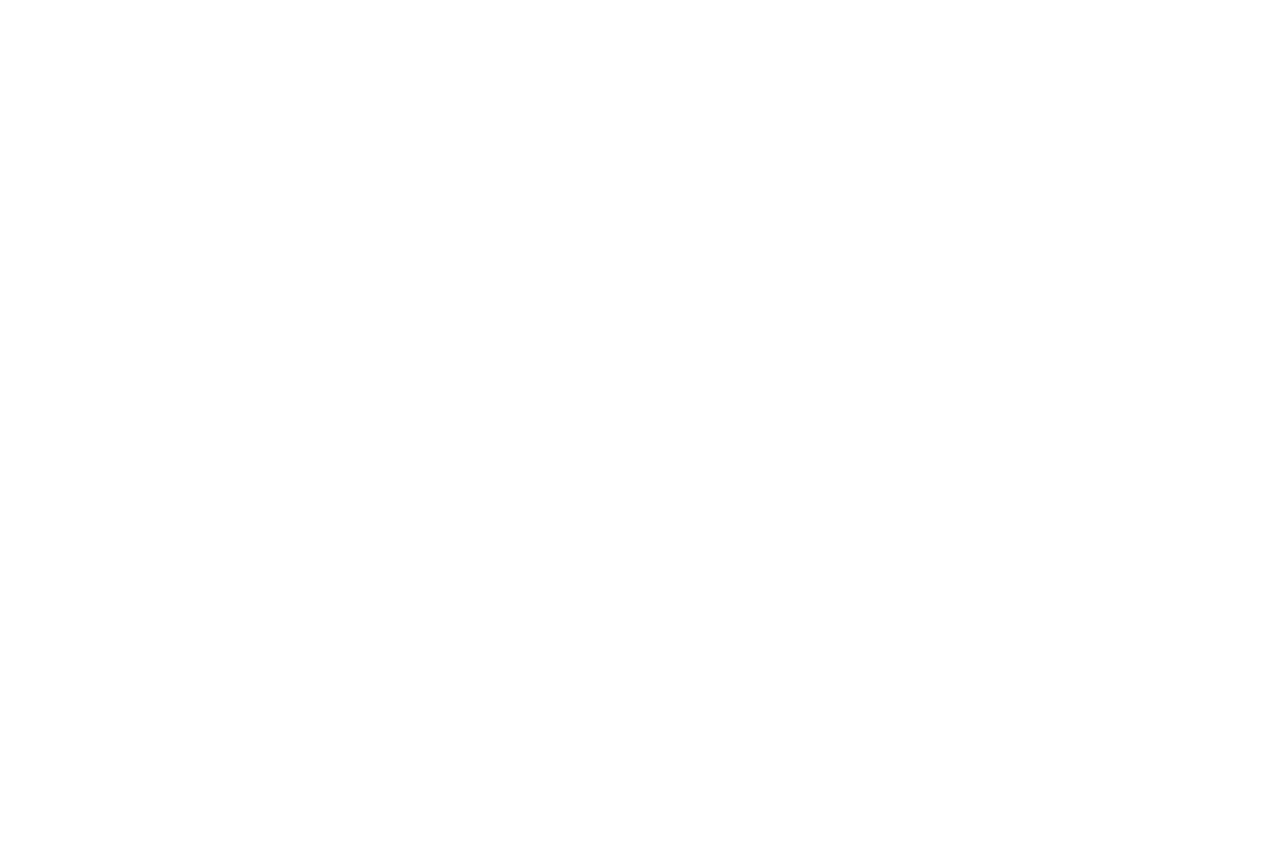
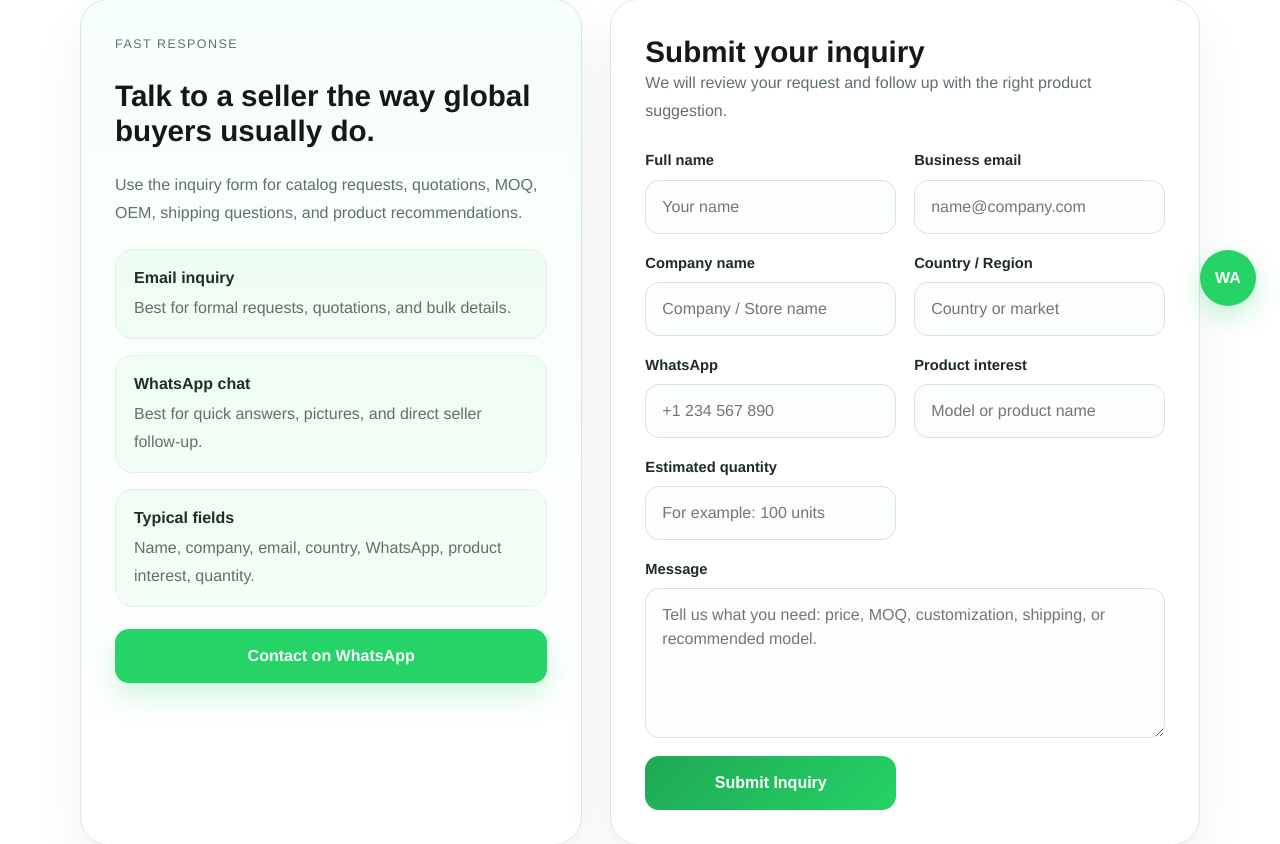
Before and after one commit to nicholaswong668/litter-box, a Vue app: page /contact in a window 1280 px wide. Before the commit this address had no page. Shown: the part 470-1314 px from the top of the page. Before the commit the page ends 800 px from the top, so only its background shows below. Built offline with nearby package versions, Linux system fonts and the light colour scheme.

Commit message:
Add centered contact page

```diff
--- a/src/data.js
+++ b/src/data.js
@@ -2,7 +2,7 @@ export const navigation = [
   { label: "Home", href: "/" },
   { label: "Products", href: "/products" },
   { label: "Why Us", href: "/#features" },
-  { label: "Contact", href: "/#contact" },
+  { label: "Contact", href: "/contact" },
 ];
 
 const assetBase = import.meta.env.BASE_URL;
--- a/src/main.js
+++ b/src/main.js
@@ -4,6 +4,7 @@ import App from "./App.vue";
 import HomePage from "./pages/HomePage.vue";
 import ProductsPage from "./pages/ProductsPage.vue";
 import ProductDetailPage from "./pages/ProductDetailPage.vue";
+import ContactPage from "./pages/ContactPage.vue";
 import "./styles.css";
 
 const router = createRouter({
@@ -12,8 +13,16 @@ const router = createRouter({
     { path: "/", component: HomePage },
     { path: "/products", component: ProductsPage },
     { path: "/products/:slug", component: ProductDetailPage },
+    { path: "/contact", component: ContactPage },
   ],
-  scrollBehavior() {
+  scrollBehavior(to) {
+    if (to.hash) {
+      return {
+        el: to.hash,
+        top: 100,
+        behavior: "smooth",
+      };
+    }
     return { top: 0 };
   },
 });
--- /dev/null
+++ b/src/pages/ContactPage.vue
@@ -0,0 +1,168 @@
+<script setup>
+import { ref } from "vue";
+import SiteHeader from "../components/SiteHeader.vue";
+import SiteFooter from "../components/SiteFooter.vue";
+import WhatsAppFloat from "../components/WhatsAppFloat.vue";
+import { whatsappHref } from "../data";
+
+const form = ref({
+  fullName: "",
+  businessEmail: "",
+  companyName: "",
+  country: "",
+  whatsapp: "",
+  interest: "",
+  quantity: "",
+  message: "",
+});
+
+const submitted = ref(false);
+
+function handleSubmit() {
+  submitted.value = true;
+  window.setTimeout(() => {
+    submitted.value = false;
+  }, 3500);
+
+  form.value = {
+    fullName: "",
+    businessEmail: "",
+    companyName: "",
+    country: "",
+    whatsapp: "",
+    interest: "",
+    quantity: "",
+    message: "",
+  };
+}
+</script>
+
+<template>
+  <div class="site-shell">
+    <SiteHeader />
+
+    <main class="contact-page">
+      <section class="contact-page-hero">
+        <p class="section-kicker">Seller Communication</p>
+        <h2>Contact our team for product details, pricing, and WhatsApp support.</h2>
+        <p class="contact-page-intro">
+          Send your inquiry through the form below or start a direct WhatsApp
+          chat with our sales team. The layout is centered for fast,
+          professional communication.
+        </p>
+      </section>
+
+      <section class="contact-page-center">
+        <div class="contact-hub">
+          <article class="contact-hub-card contact-hub-info">
+            <p class="section-kicker contact-kicker-green">Fast Response</p>
+            <h3>Talk to a seller the way global buyers usually do.</h3>
+            <p>
+              Use the inquiry form for catalog requests, quotations, MOQ, OEM,
+              shipping questions, and product recommendations.
+            </p>
+
+            <div class="contact-info-list">
+              <div class="contact-info-item">
+                <strong>Email inquiry</strong>
+                <span>Best for formal requests, quotations, and bulk details.</span>
+              </div>
+              <div class="contact-info-item">
+                <strong>WhatsApp chat</strong>
+                <span>Best for quick answers, pictures, and direct seller follow-up.</span>
+              </div>
+              <div class="contact-info-item">
+                <strong>Typical fields</strong>
+                <span>Name, company, email, country, WhatsApp, product interest, quantity.</span>
+              </div>
+            </div>
+
+            <a
+              class="contact-whatsapp-button"
+              :href="whatsappHref"
+              target="_blank"
+              rel="noreferrer"
+            >
+              Contact on WhatsApp
+            </a>
+          </article>
+
+          <article class="contact-hub-card contact-hub-form">
+            <div class="contact-form-header">
+              <h3>Submit your inquiry</h3>
+              <p>We will review your request and follow up with the right product suggestion.</p>
+            </div>
+
+            <div v-if="submitted" class="contact-submit-success">
+              Your inquiry has been recorded. Please also use WhatsApp if you want a faster reply.
+            </div>
+
+            <form v-else class="contact-form-grid" @submit.prevent="handleSubmit">
+              <label class="contact-field">
+                <span>Full name</span>
+                <input v-model="form.fullName" type="text" placeholder="Your name" required />
+              </label>
+
+              <label class="contact-field">
+                <span>Business email</span>
+                <input
+                  v-model="form.businessEmail"
+                  type="email"
+                  placeholder="name@company.com"
+                  required
+                />
+              </label>
+
+              <label class="contact-field">
+                <span>Company name</span>
+                <input v-model="form.companyName" type="text" placeholder="Company / Store name" />
+              </label>
+
+              <label class="contact-field">
+                <span>Country / Region</span>
+                <input v-model="form.country" type="text" placeholder="Country or market" />
+              </label>
+
+              <label class="contact-field">
+                <span>WhatsApp</span>
+                <input v-model="form.whatsapp" type="text" placeholder="+1 234 567 890" />
+              </label>
+
+              <label class="contact-field">
+                <span>Product interest</span>
+                <input
+                  v-model="form.interest"
+                  type="text"
+                  placeholder="Model or product name"
+                  required
+                />
+              </label>
+
+              <label class="contact-field">
+                <span>Estimated quantity</span>
+                <input v-model="form.quantity" type="text" placeholder="For example: 100 units" />
+              </label>
+
+              <label class="contact-field contact-field-wide">
+                <span>Message</span>
+                <textarea
+                  v-model="form.message"
+                  rows="5"
+                  placeholder="Tell us what you need: price, MOQ, customization, shipping, or recommended model."
+                  required
+                />
+              </label>
+
+              <button class="contact-submit-button" type="submit">
+                Submit Inquiry
+              </button>
+            </form>
+          </article>
+        </div>
+      </section>
+    </main>
+
+    <SiteFooter />
+    <WhatsAppFloat />
+  </div>
+</template>
--- a/src/styles.css
+++ b/src/styles.css
@@ -1226,6 +1226,183 @@ img {
   padding-top: 88px;
 }
 
+.contact-page {
+  padding: 56px 0 24px;
+}
+
+.contact-page-hero {
+  max-width: 760px;
+  margin: 0 auto;
+  text-align: center;
+}
+
+.contact-page-hero h2 {
+  margin: 10px 0 0;
+  font-size: clamp(2.2rem, 4vw, 3.7rem);
+  font-weight: 600;
+  line-height: 1.12;
+  letter-spacing: -0.03em;
+}
+
+.contact-page-intro {
+  margin: 18px auto 0;
+  max-width: 700px;
+  color: #5b635c;
+  font-size: 1.05rem;
+  line-height: 1.8;
+}
+
+.contact-page-center {
+  display: flex;
+  justify-content: center;
+  padding-top: 40px;
+}
+
+.contact-hub {
+  display: grid;
+  grid-template-columns: minmax(340px, 0.92fr) minmax(380px, 1.08fr);
+  gap: 28px;
+  width: min(1120px, 100%);
+  align-items: stretch;
+}
+
+.contact-hub-card {
+  border: 1px solid #dce8df;
+  border-radius: 28px;
+  background: #ffffff;
+  box-shadow: 0 22px 50px rgba(16, 24, 40, 0.06);
+}
+
+.contact-hub-info {
+  display: grid;
+  align-content: start;
+  gap: 22px;
+  padding: 34px;
+  background: linear-gradient(180deg, #f7fffa 0%, #ffffff 100%);
+}
+
+.contact-kicker-green {
+  color: #1f8f53;
+}
+
+.contact-hub-info h3,
+.contact-form-header h3 {
+  margin: 0;
+  font-size: 1.85rem;
+  font-weight: 600;
+  line-height: 1.2;
+}
+
+.contact-hub-info p,
+.contact-form-header p,
+.contact-info-item span {
+  margin: 0;
+  color: #62706a;
+  line-height: 1.75;
+}
+
+.contact-info-list {
+  display: grid;
+  gap: 16px;
+}
+
+.contact-info-item {
+  padding: 16px 18px;
+  border: 1px solid #e4efe7;
+  border-radius: 18px;
+  background: rgba(37, 211, 102, 0.05);
+}
+
+.contact-info-item strong {
+  display: block;
+  margin-bottom: 4px;
+  font-size: 1rem;
+  font-weight: 600;
+  color: #193126;
+}
+
+.contact-whatsapp-button {
+  display: inline-flex;
+  align-items: center;
+  justify-content: center;
+  min-height: 54px;
+  padding: 0 24px;
+  border-radius: 14px;
+  background: #25d366;
+  color: #ffffff;
+  font-weight: 600;
+  box-shadow: 0 14px 28px rgba(37, 211, 102, 0.2);
+}
+
+.contact-hub-form {
+  padding: 34px;
+}
+
+.contact-form-header {
+  margin-bottom: 24px;
+}
+
+.contact-form-grid {
+  display: grid;
+  grid-template-columns: repeat(2, minmax(0, 1fr));
+  gap: 18px;
+}
+
+.contact-field {
+  display: grid;
+  gap: 8px;
+}
+
+.contact-field span {
+  font-size: 0.92rem;
+  font-weight: 600;
+  color: #1e2c24;
+}
+
+.contact-field input,
+.contact-field textarea {
+  width: 100%;
+  border: 1px solid #d7e4dc;
+  border-radius: 14px;
+  background: #fbfefd;
+  padding: 14px 16px;
+  color: #171717;
+  font: inherit;
+  resize: vertical;
+}
+
+.contact-field input:focus,
+.contact-field textarea:focus {
+  outline: none;
+  border-color: #25d366;
+  box-shadow: 0 0 0 4px rgba(37, 211, 102, 0.12);
+}
+
+.contact-field-wide {
+  grid-column: 1 / -1;
+}
+
+.contact-submit-button {
+  min-height: 54px;
+  width: 100%;
+  border: 0;
+  border-radius: 14px;
+  background: linear-gradient(135deg, #1fa855 0%, #25d366 100%);
+  color: #ffffff;
+  font-size: 1rem;
+  font-weight: 600;
+  cursor: pointer;
+}
+
+.contact-submit-success {
+  border: 1px solid #ccefd9;
+  border-radius: 16px;
+  background: #f4fff7;
+  padding: 18px 20px;
+  color: #216840;
+  line-height: 1.7;
+}
+
 @media (max-width: 1100px) {
   .hero-section,
   .featured-grid,
@@ -1252,6 +1429,11 @@ img {
 
   .catalog-grid {
     grid-template-columns: repeat(2, minmax(0, 1fr));
+  }
+
+  .contact-hub {
+    grid-template-columns: 1fr;
+    max-width: 760px;
   }
 }
 
@@ -1344,4 +1526,18 @@ img {
     gap: 8px;
   }
 
+  .contact-page {
+    padding-top: 36px;
+  }
+
+  .contact-hub-card,
+  .contact-hub-form,
+  .contact-hub-info {
+    padding: 24px 20px;
+  }
+
+  .contact-form-grid {
+    grid-template-columns: 1fr;
+  }
+
 }
```
